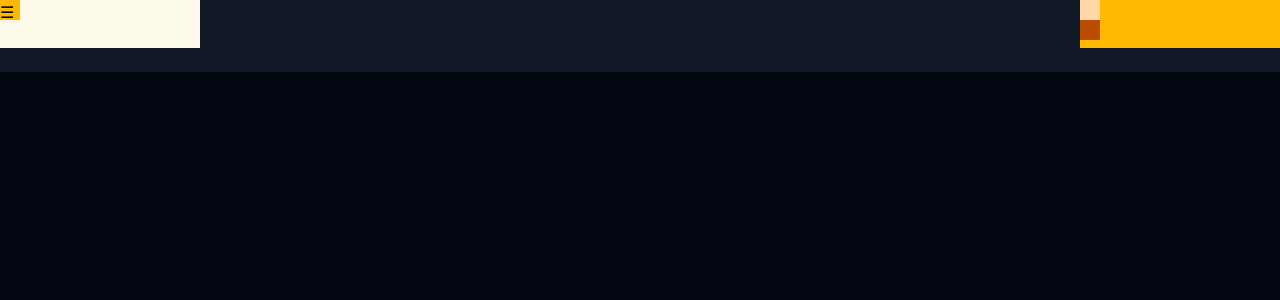
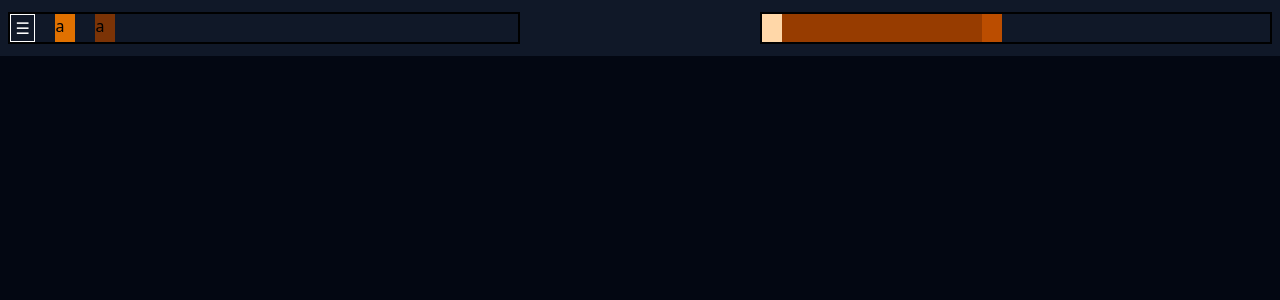
Before and after one commit to Luskahz/Ferramenta-Registro-Ocorrencias, a React (Vite) app: page / in a window 1280 px wide. Shown: the top 300 px of the page. Built offline with nearby package versions, Linux system fonts and the light colour scheme.

Commit message:
desenvolvendo o side-menu-button

```diff
--- a/src/components/GlobalHeader.jsx
+++ b/src/components/GlobalHeader.jsx
@@ -5,16 +5,18 @@ import React from "react"
 const GlobalHeader = ({children}) => {
     return (
         <>
-        <header className="absolute justify-between itens-center w-full h-[var(--GlobalHeaderH)] z-10 bg-gray-900 flex flex-row ">
-            <div className="start-itens w-[200px] h-[calc(var(--GlobalHeaderH)-3vh)] bg-amber-50 ">
-                <div className="side-menu-button w-[20px] h-[20px] bg-amber-400">&#9776;</div>
-                <div className="logo-icon-button w-[20px] h-[20px]"></div>
-                <div className="context-icon-button w-[20px] h-[20px]"></div>
+        <header className="absolute justify-between items-center w-full h-[var(--GlobalHeaderH)] z-10 bg-gray-900 flex flex-row ">
+            <div className="border-2 start-itens w-[40%] m-2 h-[calc(var(--GlobalHeaderH)-3vh)] bg-gray-900 flex flex-row items-center gap-5 ">
+                <div className="side-menu-button w-[5%] h-full text-white border-1 flex items-center justify-center" >&#9776;</div>
+                <div className="logo-icon-button w-[20px] h-full bg-amber-600">a</div>
+                <div className="context-icon-button w-[20px] h-full bg-amber-900">a</div>
             </div>
-            <div className="end-itens w-[200px] h-[calc(var(--GlobalHeaderH)-3vh)] bg-amber-400 ">
-                <div className="profile-menu-button w-[20px] h-[20px] bg-orange-200"></div>
-                {children}
-                <div className="search-icon-button w-[20px] h-[20px] bg-amber-700"></div>
+            <div className="border-2 end-itens w-[40%] m-2 h-[calc(var(--GlobalHeaderH)-3vh)] bg-gray-900 flex flex-row">
+                <div className="profile-menu-button w-[20px] h-full bg-orange-200"></div>
+                <nav className="bg-amber-800 h-full w-[200px]">
+                    {children}
+                </nav>
+                <div className="search-icon-button w-[20px] h-full bg-amber-700"></div>
             </div>
 
         </header>
--- a/src/index.css
+++ b/src/index.css
@@ -2,5 +2,5 @@
 
 
 header{
-    --GlobalHeaderH: 9vh;
+    --GlobalHeaderH: 7vh;
 }
```
